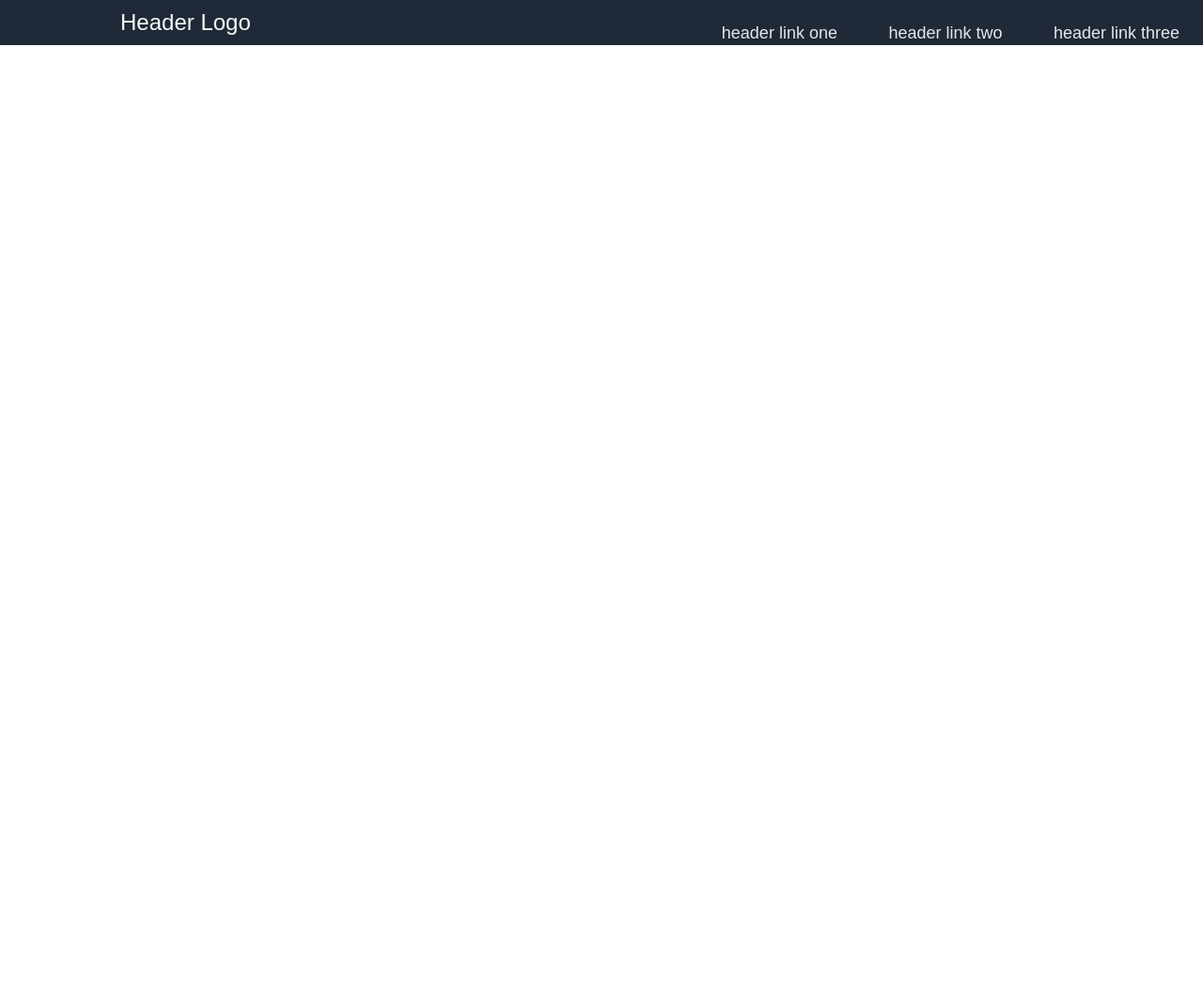
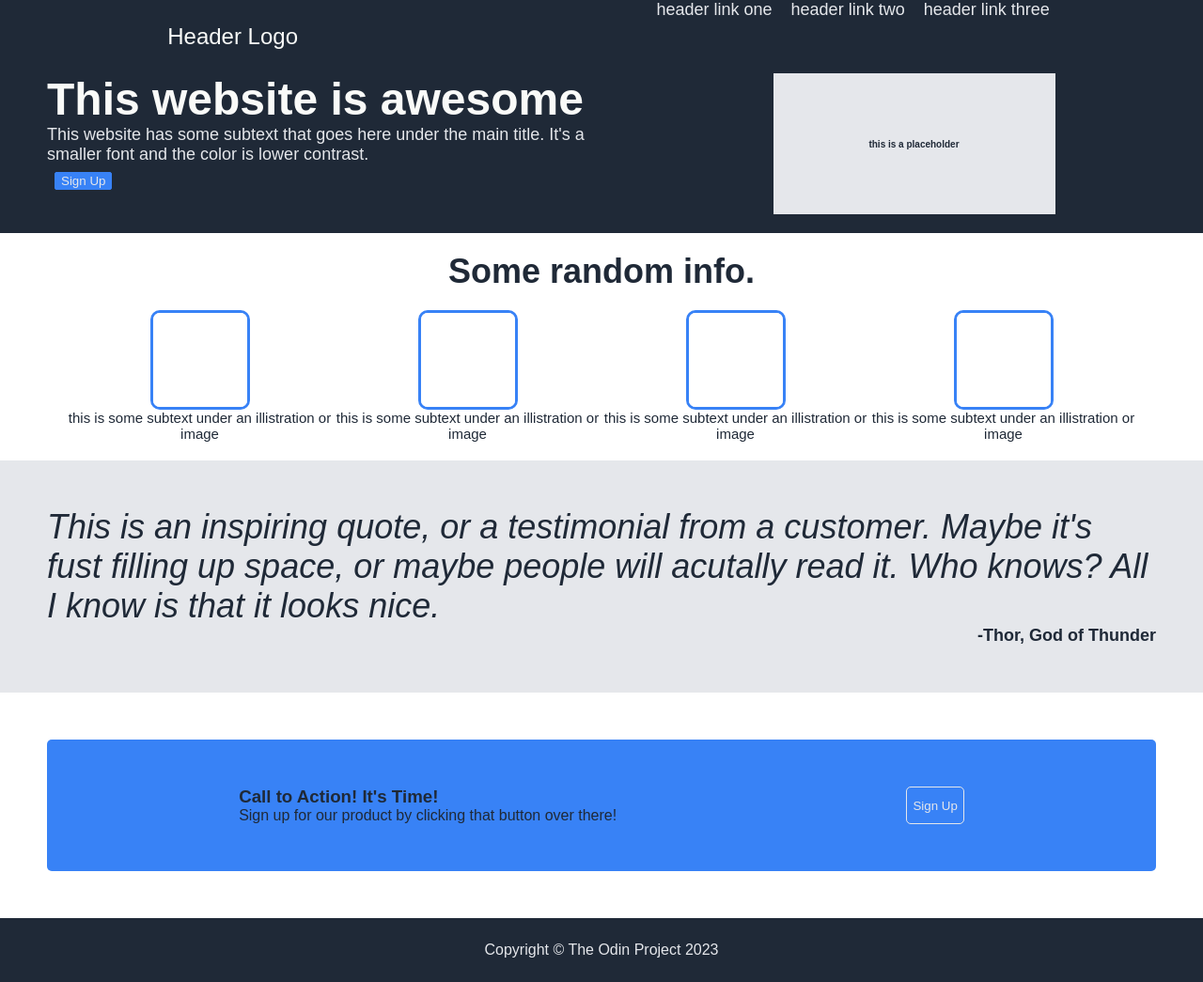
Before and after one commit to tbg1230/landing-page, a plain HTML site: page index.html in a window 1280 px wide. Shown: the whole page at 94% size. Before the commit the page ends 800 px from the top, so only its background shows below. Drawn offline with Linux system fonts and the light colour scheme.

Commit message:
finished landing page

```diff
--- a/index.html
+++ b/index.html
@@ -7,18 +7,78 @@
     <link rel="stylesheet" href="style.css">
 </head>
 <body>
-    <header>
-        <div class="container">
-            <div class="logo">Header Logo</div>
-        </div>
 
+    <header class="navbar">
+        <div class="logo">Header Logo</div>
         <nav>
-            <ul>
-                <li><a href="#">header link one</a></li>
-                <li><a href="#">header link two</a></li>
-                <li><a href="#">header link three</a></li>
+            <ul class="nav-links">
+                <li class="nav-item"><a href="#">header link one</a></li>
+                <li class="nav-item"><a href="#">header link two</a></li>
+                <li class="nav-item"><a href="#">header link three</a></li>
             </ul>
         </nav>
     </header>
+
+    <div class="main">
+
+        <div class="left">
+        <h1>This website is awesome</h1>
+        <p>This website has some subtext that goes here under the main title. It's a smaller font and the color is lower contrast.</p>
+        <button>Sign Up</button>
+        </div>
+
+        <div class="placeholder">
+            <h4>this is a placeholder</h4>
+        </div>
+    </div>
+
+     <div class="blog-cards">
+
+        <h2 class="blog-header">Some random info.</h2>
+
+        <div class="cards">
+
+            <div class="card">
+            <img src="../landing-page/img/blank.png" alt="placeholder" height="100px" width="100px">
+            <h3>this is some subtext under an illistration or image</h3>
+            </div>
+
+            <div class="card">
+                <img src="../landing-page/img/blank.png" alt="placeholder" height="100px" width="100px">
+                <h3>this is some subtext under an illistration or image</h3>
+            </div>
+
+            <div class="card">
+                <img src="../landing-page/img/blank.png" alt="placeholder" height="100px" width="100px">
+                <h3>this is some subtext under an illistration or image</h3>
+            </div>
+
+            <div class="card">
+                <img src="../landing-page/img/blank.png" alt="placeholder" height="100px" width="100px">
+                <h3>this is some subtext under an illistration or image</h3>
+            </div>
+
+        </div>
+
+    </div>
+
+
+    <div class="quote">
+        <p>This is an inspiring quote, or a testimonial from a customer. Maybe it's fust filling up space, or maybe people will acutally read it. Who knows? All I know is that it looks nice.</p>
+        <h2>-Thor, God of Thunder</h2>
+    </div>
+
+    <div class="cta">
+        <div class="cta-left">
+            <h3>Call to Action! It's Time!</h3>
+            <p>Sign up for our product by clicking that button over there!</p>
+        </div>
+        <button>Sign Up</button>
+    </div>
+
+   <footer>
+        <p>Copyright © The Odin Project 2023</p>
+    </footer>
+
 </body>
 </html>
--- a/style.css
+++ b/style.css
@@ -1,69 +1,216 @@
-*{
+* {
     margin: 0;
-    font-family: 'Hero' , sans-serif;
+    font-family: 'Hero', sans-serif;
 }
 
-.container{
-    width: 80%;
-    margin: 0 auto;
+
+ .navbar{
+    background-color: #1f2937;
+
+    display: flex;
+    flex-direction: row;
+    justify-content: space-around;
 }
 
-header{
-    background-color: #1f2937;
+.navbar .logo {
+    color: #f9faf8;
+    font-size: 24px;
+    margin: 25px;
 }
 
-header::after{
-    content: '';
-    display: table;
-    clear: both;
-}
+.navbar .nav-links{
+    list-style: none;
 
-.logo {
-    font-size: 24px;
-    color: #f9faf8;
-    float: left;
-    padding: 10px 0;
-}
-
-nav {
-    float: right;
-}
-
-nav ul{
-    margin: 0;
-    padding: 0;
-    list-style: none;
-}
-
-nav li{
-    display: inline-block;
-    margin:0 25px;
-    padding-top: 25px;
-
-    position: relative;
-}
-
-nav a{
-    font-size: 18px;
-    color: #e5e7eb;
-    text-decoration: none;
-}
-
-nav a::before{
-    content: '';
-    display: block;
-    height: 2px;
-    width: 100%;
-    background-color: #e5e7eb;
-
-    position:absolute;
-    top: 0;
-    width: 0%;
-
-    transition: all ease-in-out 250ms;
+    display: flex;
+    flex-direction: row;
 
 }
 
-nav a:hover::before {
-    width: 100%;
+.navbar .nav-links .nav-item{
+    display: flex;
+    justify-content: center;
+    align-items: center;
 }
+
+.navbar .nav-links a{
+    color: #e5e7eb;
+    font-size: 18px;
+
+    text-decoration: none;
+    margin: 0 10px;
+
+}
+
+.main{
+    background-color: #1f2937;
+    padding-bottom: 20px;
+
+    display: flex;
+    flex-direction: row;
+    justify-content: space-around;
+    flex: 1;
+}
+
+.main > * {
+    flex:1;
+    /* flex:1 ===
+    flex-grow:1;
+    flex-shrink: 1;
+    flex-basis: 0; */
+
+}
+
+.main .left{
+
+    display: flex;
+    flex-direction: column;
+    align-items: flex-start;
+    padding-left: 50px;
+}
+
+.main .left h1{
+    font-size: 48px;
+    color: #f9faf8;
+    font-weight: bolder;
+}
+
+.main .left p{
+    font-size: 18px;
+    color: #e5e7eb;
+}
+
+.main .left button{
+    color: #e5e7eb;
+    background-color: #3882f6;
+    border: 1px solid #3882f6;
+    border-radius: 2px;
+
+    margin: 8px;
+
+}
+
+.placeholder{
+    background-color: #1f2937;
+
+    display: flex;
+    justify-content: center;
+    align-items: center;
+}
+
+.placeholder h4{
+    font-size: 10px;
+    color: #1f2937;
+
+    background-color: #e5e7eb;
+    height: 150px;
+    width: 300px;
+
+    display: flex;
+    justify-content: center;
+    align-items: center;
+
+}
+
+.blog-cards {
+    margin: 20px;
+}
+
+.blog-cards h2{
+    color: #1f2937;
+    font-size: 36px;
+    font-weight: bolder;
+
+    display: flex;
+    justify-content: center;
+    margin: 20px;
+}
+
+.blog-cards .cards{
+    display: flex;
+    justify-content: space-evenly;
+    padding: 0 50px;
+
+}
+.blog-cards .card{
+    display: flex;
+    flex-direction: column;
+    justify-content: center;
+    align-items: center;
+}
+.blog-cards .card img{
+    border: 3px solid #3882f6;
+    border-radius: 10px;
+
+    display: flex;
+
+
+}
+.blog-cards .card h3{
+    color: #1f2937;
+    font-size: 15px;
+    font-weight: lighter;
+    text-align: center;
+}
+
+.quote{
+    background-color: #e5e7eb;
+
+    display: flex;
+    flex-direction: column;
+    justify-content: center;
+    align-items: center;
+}
+
+.quote p{
+    font-size: 36px;
+    font-style: oblique;
+    font-weight: lighter;
+    color: #1f2937;
+
+    margin-top: 50px;
+    padding: 0 50px;
+}
+
+.quote h2 {
+    font-size: 18px;
+    font-weight: bolder;
+    color: #1f2937;
+
+    align-self: flex-end;
+    margin-bottom: 50px;
+    padding-right: 50px;
+}
+
+.cta {
+    background-color: #3882f6;
+    margin: 50px;
+    padding: 50px;
+    border-radius: 5px;
+
+    display: flex;
+    justify-content: space-around;
+}
+
+.cta .cta-left{
+    color: #1f2937;
+
+    display: flex;
+    flex-direction: column;
+}
+
+.cta button{
+    color: #e5e7eb;
+    background-color: #3882f6;
+    border: 1px solid #e5e7eb;
+    border-radius: 5px;
+}
+
+footer {
+    color: #e5e7eb;
+    background-color: #1f2937;
+    padding: 25px;
+
+    display: flex;
+    justify-content: center;
+    align-items: center;
+}
```
Also changed, not shown: img/blank.png (added).
